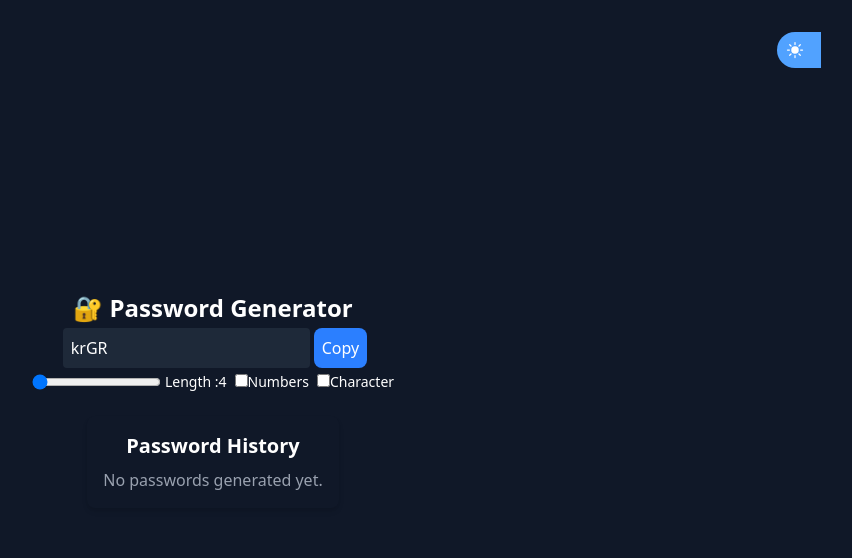
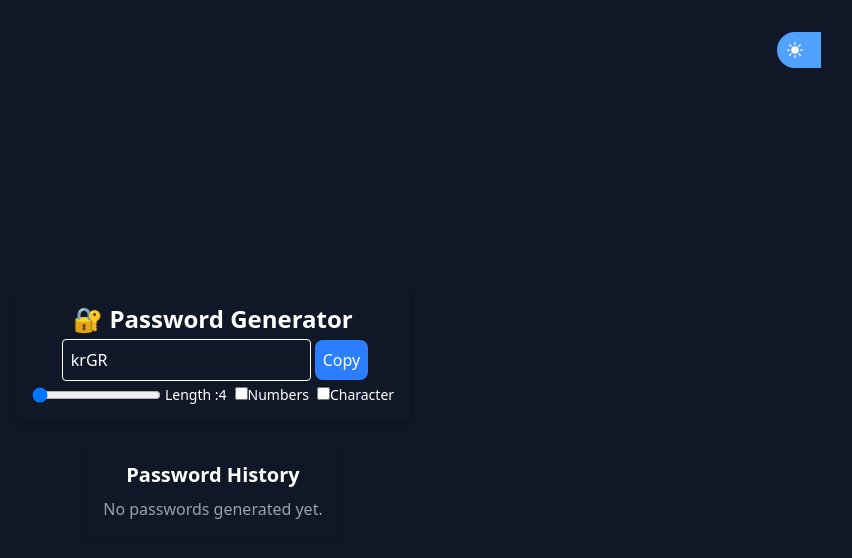
Before and after one commit to Payal-gurunani/passwordGenerator, a React (Vite) app: page / in a window 1280 px wide. Shown: the top 558 px of the page, without its empty margins (427-1279 px from the left). Built offline with nearby package versions, Linux system fonts and the light colour scheme.

Commit message:
UI update

```diff
--- a/src/App.jsx
+++ b/src/App.jsx
@@ -43,8 +43,8 @@ function App() {
       </button>
     </div>
      <PasswordProvider >
-     <PasswordGenrator />
-     <History />
+     <PasswordGenrator isDarkMode={isDarkMode} />
+     <History isDarkMode={isDarkMode}/>
      </PasswordProvider >
     </div>
   )
--- a/src/components/History.jsx
+++ b/src/components/History.jsx
@@ -1,20 +1,22 @@
 import React, { useContext } from 'react'
 import { passwordContext } from '../context/PasswordContext'
-const History = () => {
+const History = ({isDarkMode}) => {
     const {history} = useContext(passwordContext)
   return (
-    <div className="mt-6 p-4 bg-gray-900 rounded-lg shadow-md">
-    <h2 className="text-xl font-semibold mb-2 text-white">Password History</h2>
+<div>
+<div className={`${isDarkMode ? 'bg-gray-900 text-white' : 'bg-white text-black'} p-4 rounded-lg shadow-md mt-6`}>
+    <h2 className="text-xl font-semibold mb-2 ">Password History</h2>
     {history.length === 0 ? (
       <p className="text-gray-400">No passwords generated yet.</p>
     ) : (
-      <ul className="list-disc pl-5 space-y-1 text-gray-300">
+      <ul className="list-disc pl-5 space-y-1 ">
         {history.map((pass, idx) => (
           <li key={idx} className="break-all">{pass}</li>
         ))}
       </ul>
     )}
   </div>
+   </div>
   )
 }
 
--- a/src/components/PasswordGenrator.jsx
+++ b/src/components/PasswordGenrator.jsx
@@ -2,7 +2,7 @@ import React ,{ useContext, useEffect, useRef, useState} from 'react'
 import { generatePassword } from '../utils/passUtils'
 import { passwordContext } from '../context/PasswordContext'
 
-const PasswordGenrator = () => {
+const PasswordGenrator = ({isDarkMode}) => {
   const [password , setPassword] = useState('')
   const [length, setLength] = useState(4)
   const [number, setNumber] = useState(false)
@@ -31,13 +31,13 @@ const PasswordGenrator = () => {
     setTimeout(()=>setCopied(false),2000)
   }
   return (
-  <div className=' '>
+    <div className={`${isDarkMode ? 'bg-gray-900 text-white' : 'bg-white text-black'} p-4 rounded-lg shadow-md mt-6`}>
    <h1 className='text-2xl font-bold'> 🔐 Password Generator</h1>
     <div>
       <input
       type="text"
        value={password}
-      className='text-white m-1 p-2 bg-gray-800 rounded'
+      className=' m-1 p-2 border-1 rounded'
       placeholder='Password'
       readOnly
       />
```
